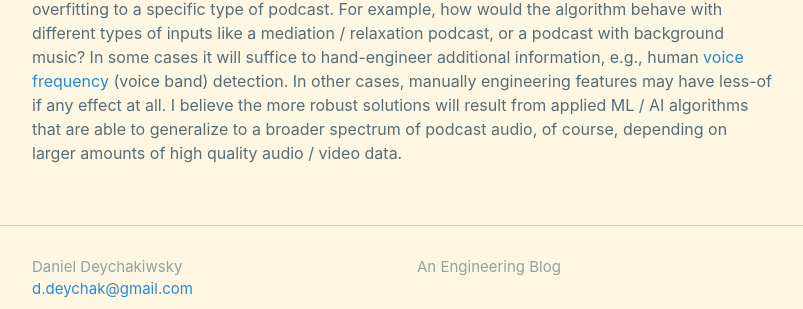
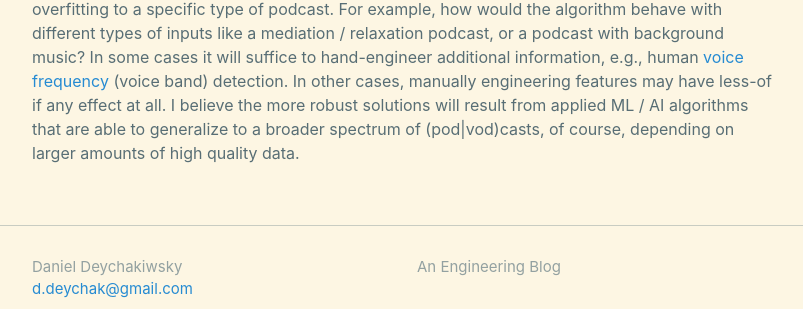
Before and after one commit to daniel-deychakiwsky/daniel-deychakiwsky.github.io, a Jekyll site: the page built from _posts/2021-03-21-simple-podcast-ad-break-detection.md, in a window 1280 px wide and 900 px high, scrolled down 6245 px. Shown: the part 487-796 px from the top of the window, without its empty margins (238-1041 px from the left). Built offline with Jekyll 4.4.1, drawn with Linux system fonts in a browser that asks for light colours.

Commit message:
[blog post] improvements section

```diff
--- a/_posts/2021-03-21-simple-podcast-ad-break-detection.md
+++ b/_posts/2021-03-21-simple-podcast-ad-break-detection.md
@@ -197,7 +197,7 @@
 e.g., human [voice frequency] (voice band) detection. In other cases, manually
 engineering features may have less-of if any effect at all. I believe the more robust solutions
 will result from applied ML / AI algorithms that are able to generalize to a broader spectrum of
-podcast audio, of course, depending on larger amounts of high quality audio / video data.
+(pod|vod)casts, of course, depending on larger amounts of high quality data.
 
 [first rule]: https://developers.google.com/machine-learning/guides/rules-of-ml#rule_1_don%E2%80%99t_be_afraid_to_launch_a_product_without_machine_learning
 [foundational]: https://www.coursera.org/learn/dsp1
```
